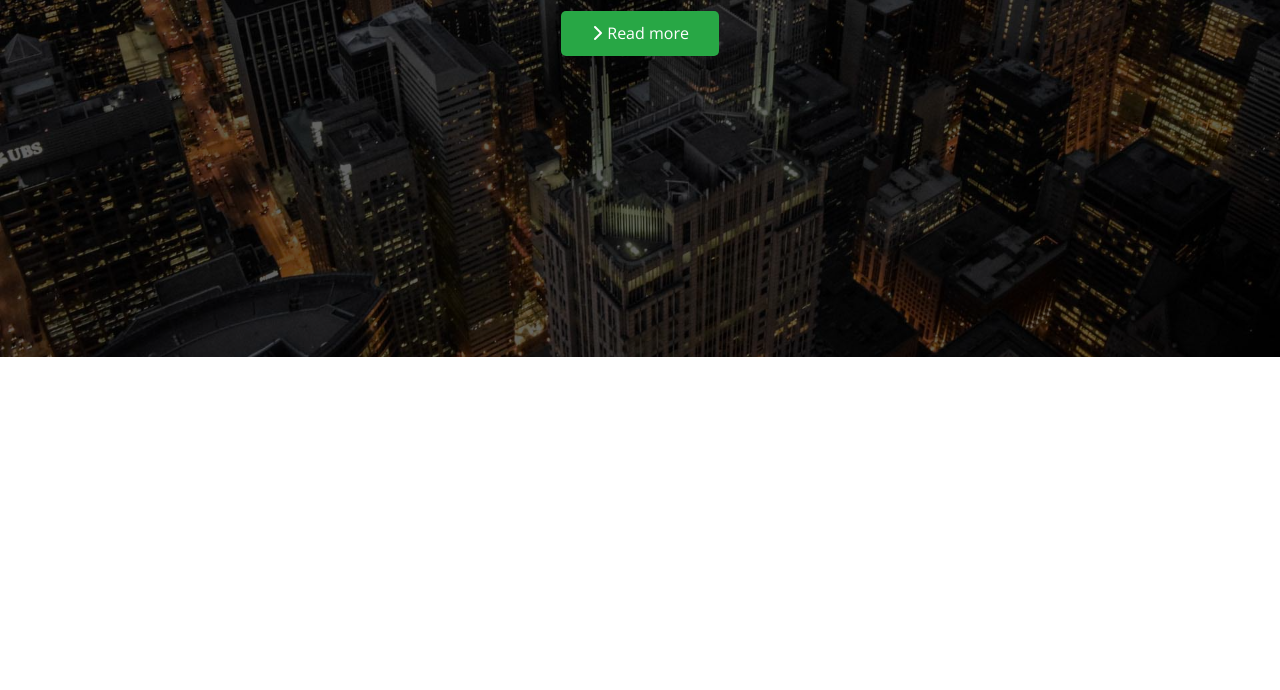
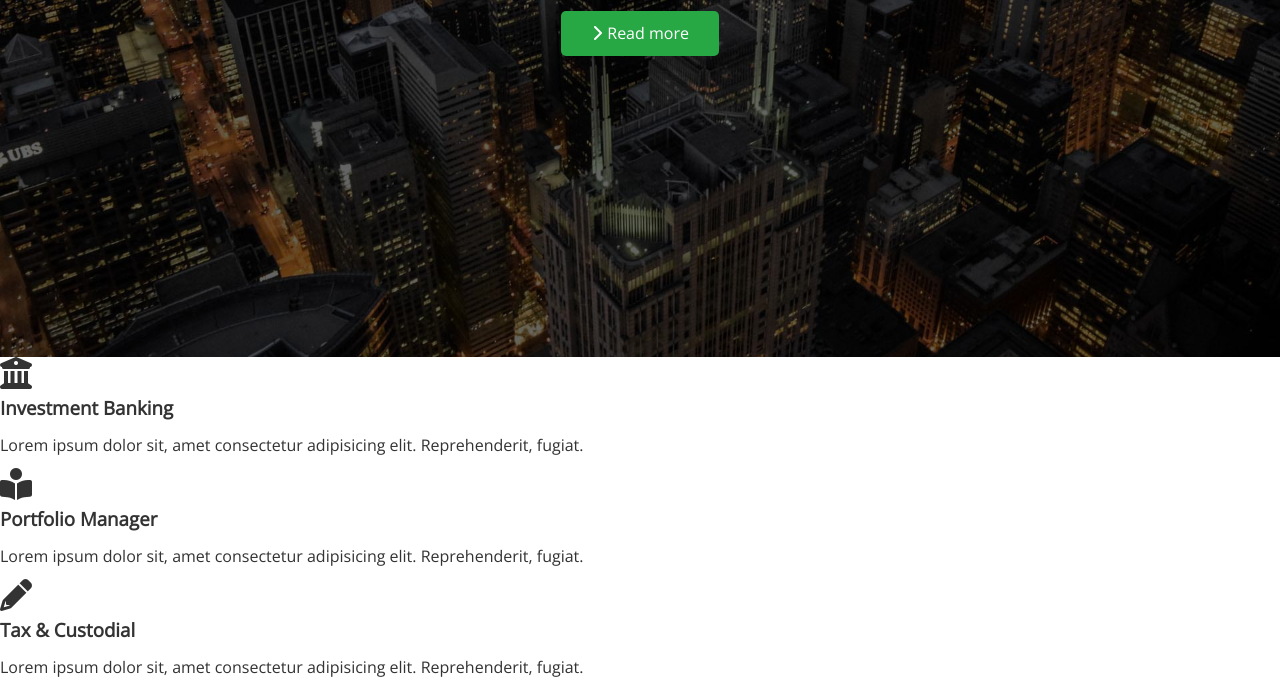
Before and after one commit to projectperfect/edgeL, a plain HTML site: page index.html in a window 1280 px wide. Shown: the part 443-1133 px from the top of the page. Before the commit the page ends 800 px from the top, so only its background shows below. Drawn offline with nearby package versions, Linux system fonts and the light colour scheme.

Commit message:
content html added

```diff
--- a/index.html
+++ b/index.html
@@ -32,5 +32,35 @@
             <a href="#about" class="btn"><i class="fas fa-chevron-right"></i> Read more </a>
         </div>
     </header>
+
+    <main>
+        <section id="about" class="icons bg-light">
+            <div class="flex-items">
+                <div>
+                    <i class="fas fa-university fa-2x"></i>
+                </div>
+                <div>
+                    <h3>Investment Banking</h3>
+                    <p>Lorem ipsum dolor sit, amet consectetur adipisicing elit. Reprehenderit, fugiat.</p>
+                </div>
+
+                <div>
+                    <i class="fas fa-book-reader fa-2x"></i>
+                </div>
+                <div>
+                    <h3>Portfolio Manager</h3>
+                    <p>Lorem ipsum dolor sit, amet consectetur adipisicing elit. Reprehenderit, fugiat.</p>
+                </div>
+
+                <div>
+                    <i class="fas fa-pencil-alt fa-2x"></i>
+                </div>
+                <div>
+                    <h3>Tax & Custodial</h3>
+                    <p>Lorem ipsum dolor sit, amet consectetur adipisicing elit. Reprehenderit, fugiat.</p>
+                </div>
+            </div>
+        </section>
+    </main>
 </body>
 </html>
```
